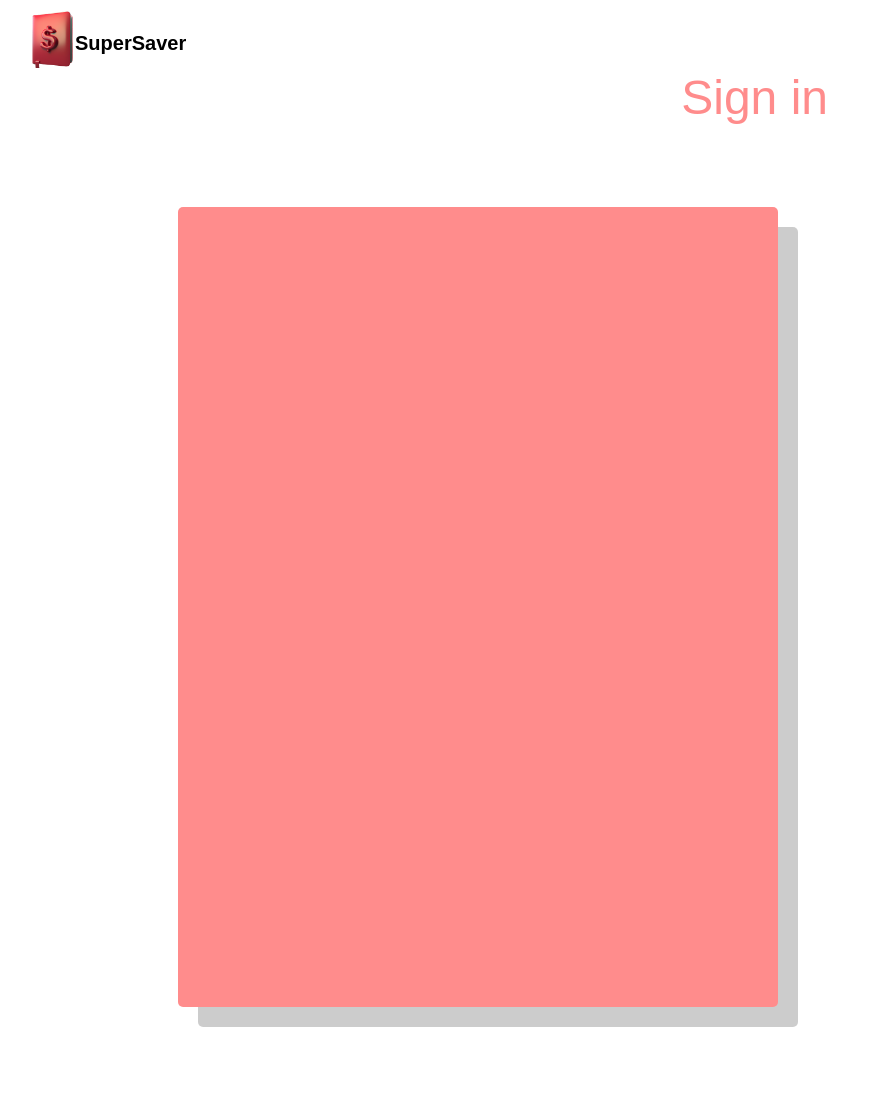
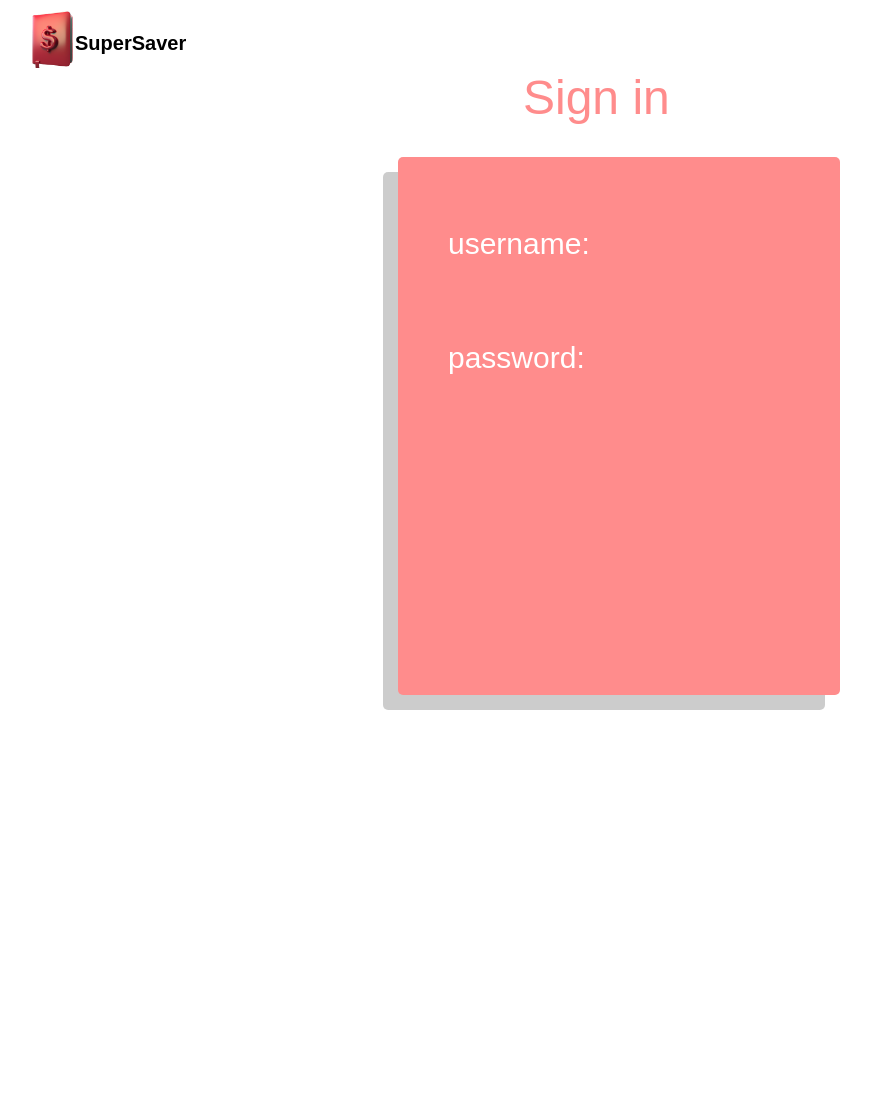
Before and after one commit to SU-CS-321-Fall-2023/SavingsJournal2.0, a Flask app: page /signIn/ in a window 1280 px wide. Shown: the whole page, without its empty margins (20-891 px from the left). After the commit the page ends 710 px from the top, so only its background shows below. Run offline with Flask 3, Linux system fonts and the light colour scheme.

Commit message:
added username and password text/signIn

```diff
--- a/supersaverSignIn/static/styles.css
+++ b/supersaverSignIn/static/styles.css
@@ -188,8 +188,8 @@
 }
 .signInBg{
     background-color: #ff8c8c;
-    box-shadow: 20px /*5px*/ 20px rgba(0, 0, 0, 0.2);
-    padding: 400px 300px;  /* Adjust this to your desired size */
+    box-shadow: -15px /*5px*/ 15px rgba(0, 0, 0, 0.2);
+    padding: 190px 150px;  /* Adjust this to your desired size */
     border: none;
     text-decoration: none;
     color: inherit;
@@ -198,6 +198,23 @@
     border-radius: 5px;
     font-size: 1em;
     position: relative;  /* This allows manual positioning */
-    right: -150px;
-    top: -50px;
+    right: -370px;
+    top: -100px;
 }
+.usernameSignIn{
+    font-size: 30px;  /* Adjust this value for the desired font size */
+    position: relative;  /* This allows manual positioning */
+    left: -100px;  /* This moves the image 30px to the left */
+    top: -150px;
+    color: white;
+    font-weight: 100;
+}
+
+.passwordSignIn{
+    font-size: 30px;  /* Adjust this value for the desired font size */
+    position: relative;  /* This allows manual positioning */
+    left: -100px;  /* This moves the image 30px to the left */
+    top: -100px;
+    color: white;
+    font-weight: 100;
+}
--- a/supersaverSignIn/templates/signIn.html
+++ b/supersaverSignIn/templates/signIn.html
@@ -16,6 +16,8 @@
         <h1 class = "Sign-in-txt">Sign in</h1>
         <!--<p>Join now and get 50% off <br> and the deal of a lifetime <br>right before your eyes</p-->
         <div class = "signInBg">
+            <p class = "usernameSignIn">username: </p>
+            <p class = "passwordSignIn">password: </p>
         <!--<a href="{{ url_for('signUp') }}" class="red-btn">Start Now</a-->
     </div>
 
```
